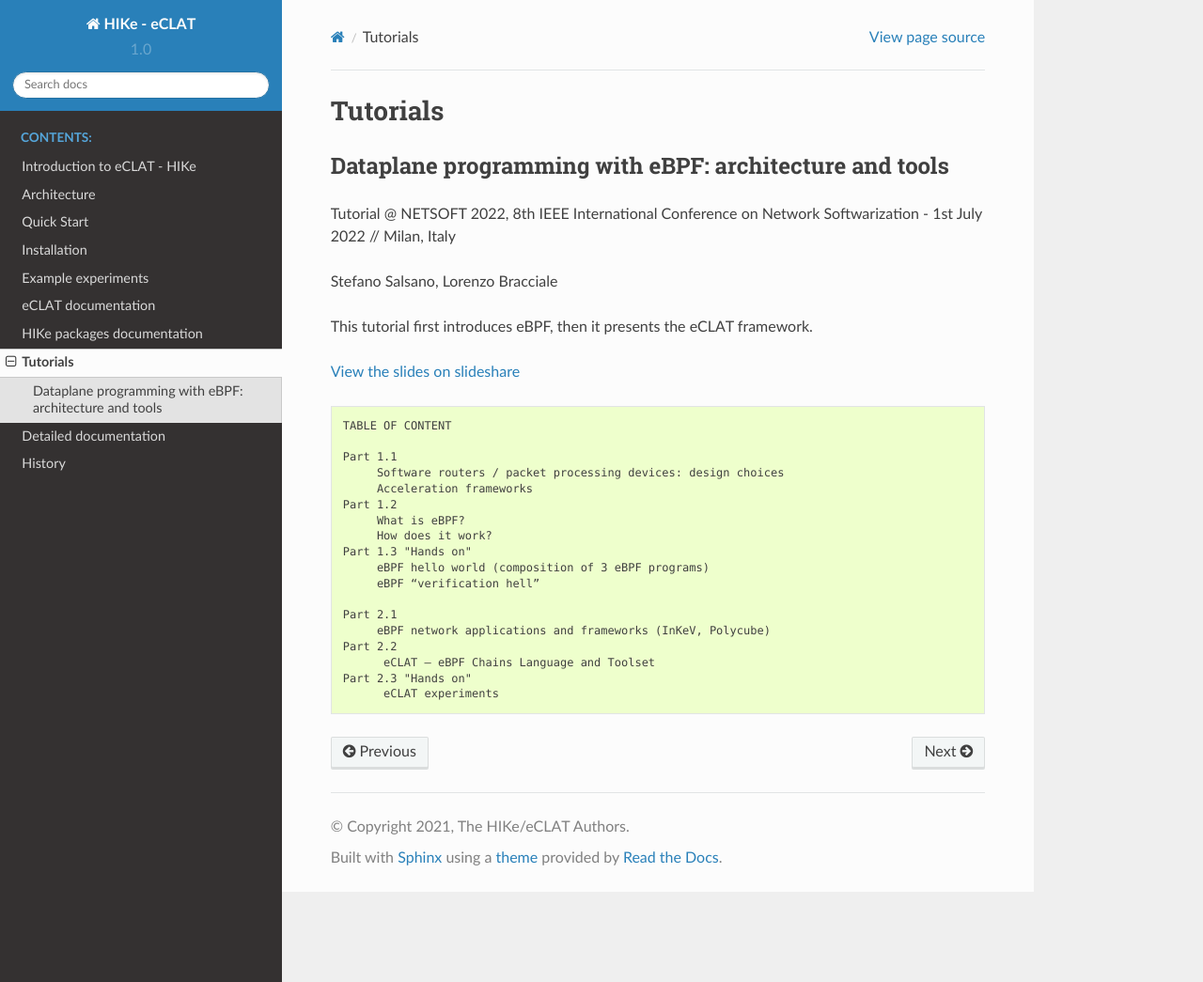
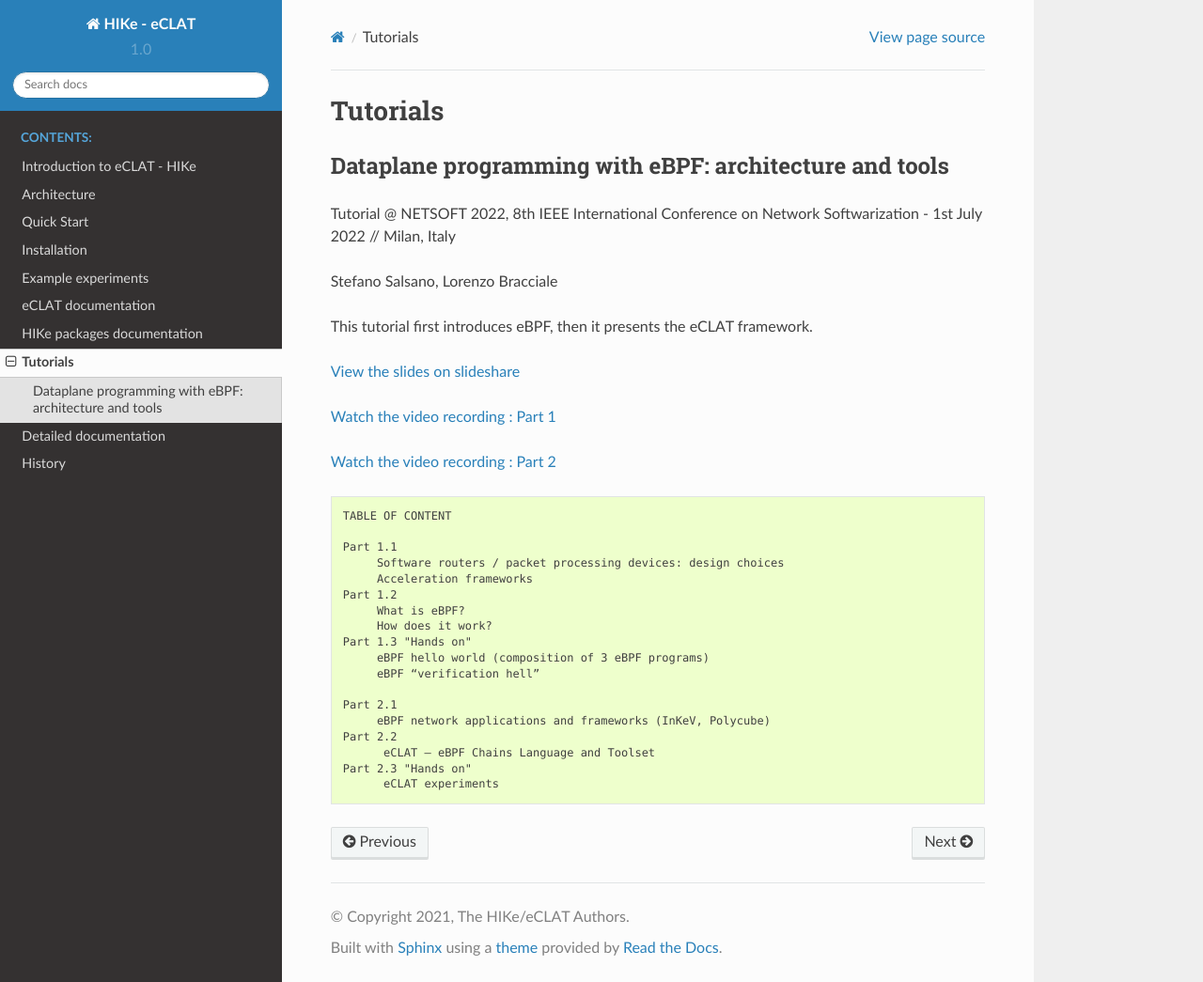
Before and after one commit to hike-eclat/docs, a Sphinx documentation site: the page built from docs/tutorials.rst, in a window 1280 px wide and 1045 px high. Shown: the whole window at 94% size. Built offline with Sphinx 7.4.7 and the Read the Docs theme 2.0.0, drawn with Linux system fonts in a browser that asks for light colours; pages that are not in the unit, such as notebooks, are missing from menus.

Commit message:
Update tutorials.rst

```diff
--- a/docs/tutorials.rst
+++ b/docs/tutorials.rst
@@ -12,6 +12,11 @@ Stefano Salsano, Lorenzo Bracciale
 This tutorial first introduces eBPF, then it presents the eCLAT framework.
 
 `View the slides on slideshare <https://www.slideshare.net/stefanosalsano/dataplane-programming-with-ebpf-architecture-and-tools>`_
+
+
+`Watch the video recording : Part 1 <https://youtu.be/uq1nmHTZgd4>`_
+
+`Watch the video recording : Part 2 <https://youtu.be/fP3yZYnN1T8>`_
 
 ::
 
```
